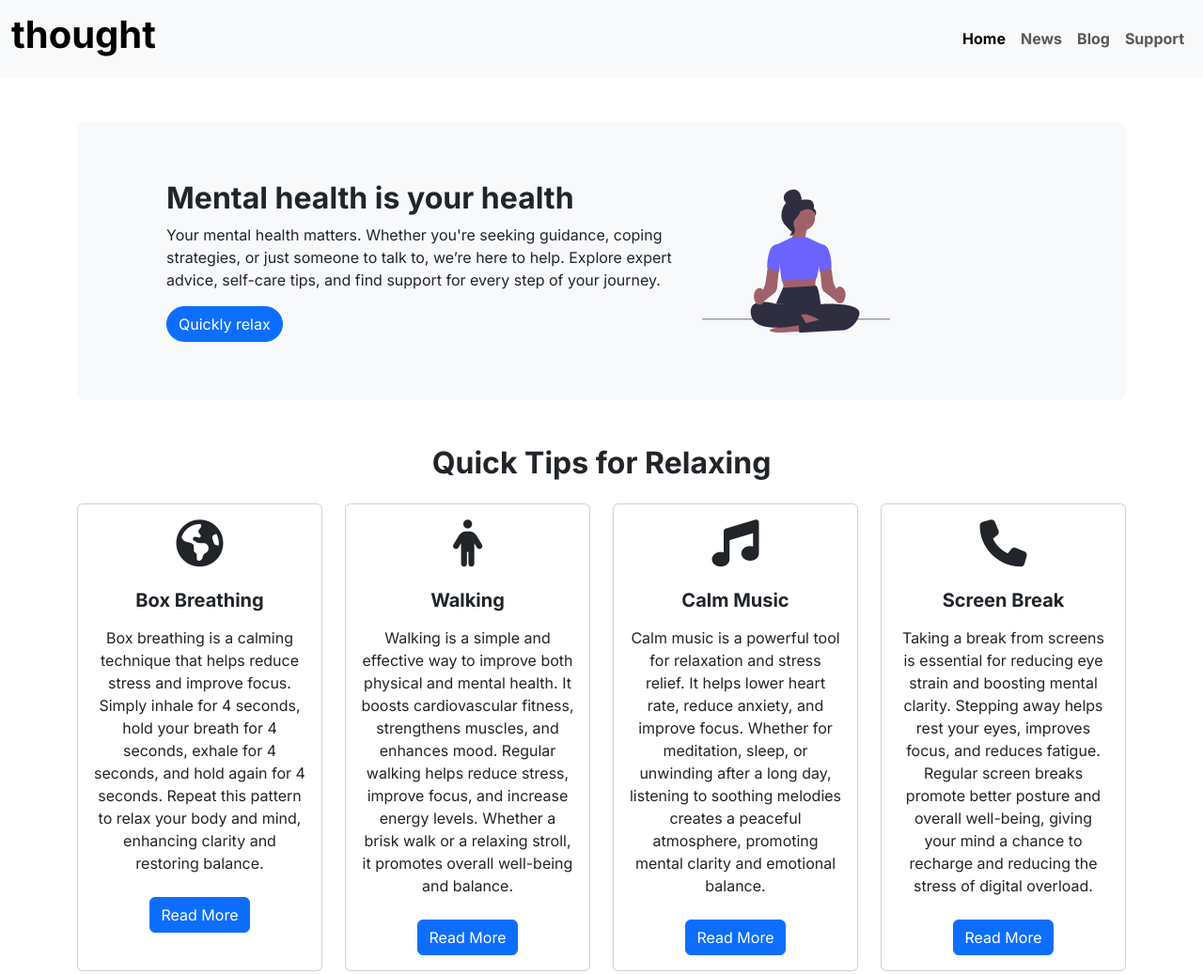
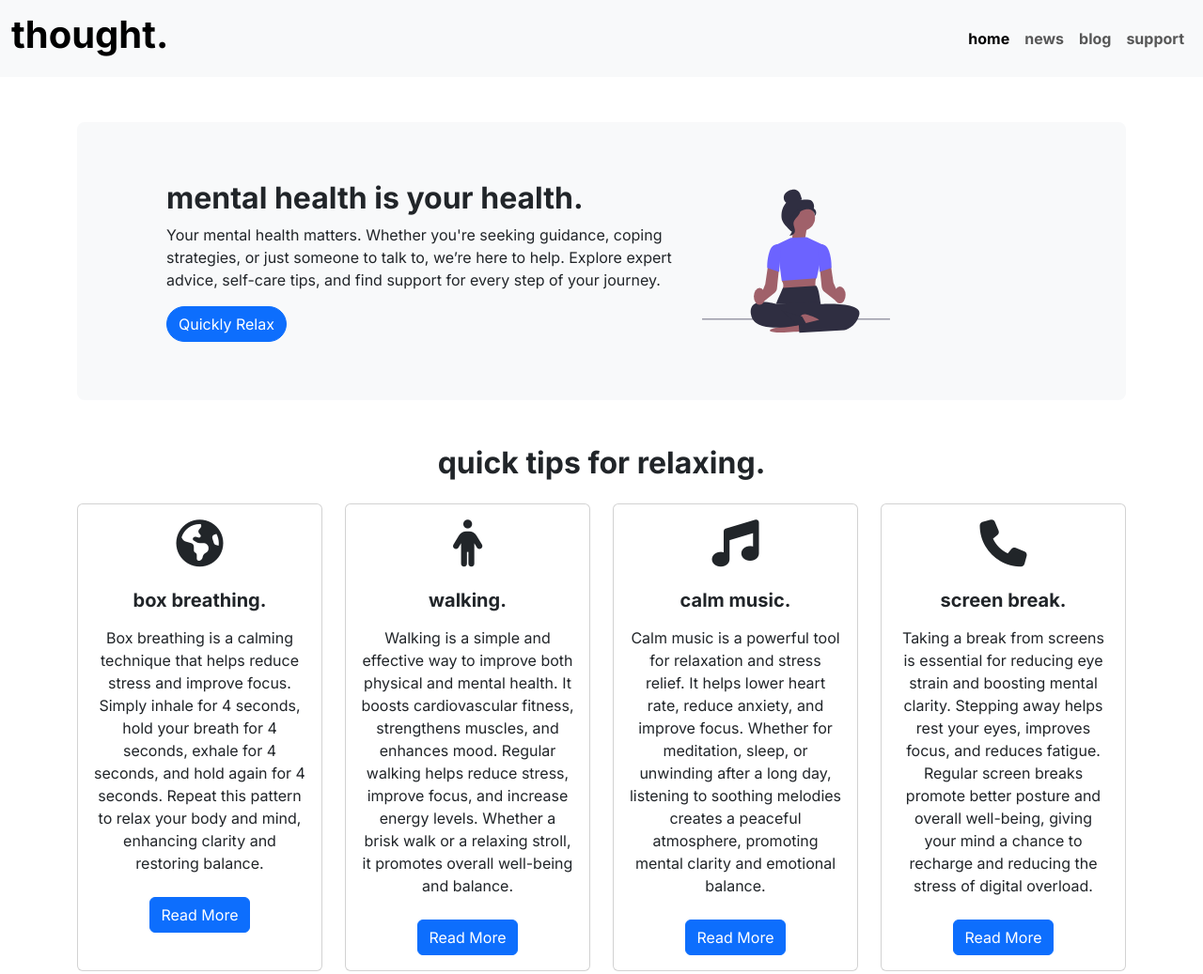
Before and after one commit to Russlyman/thought, a plain HTML site: page index.html in a window 1280 px wide. Shown: the whole page at 94% size. Drawn offline with nearby package versions, Linux system fonts and the light colour scheme.

Commit message:
Add some personality to the headers and force all lowercase

```diff
--- a/assets/css/style.css
+++ b/assets/css/style.css
@@ -16,8 +16,5 @@ h5,
 h6,
 .nav-item {
   font-weight: bold;
-}
-
-h1 {
   text-transform: lowercase;
 }
--- a/index.html
+++ b/index.html
@@ -16,7 +16,7 @@
     <header>
       <nav class="navbar navbar-expand-sm bg-body-tertiary">
         <div class="container-fluid">
-          <a class="navbar-brand" href="#"><h1>Thought</h1></a>
+          <a class="navbar-brand" href="#"><h1>Thought.</h1></a>
           <button
             class="navbar-toggler"
             type="button"
@@ -63,20 +63,20 @@
             />
           </div>
           <div class="col-md-6 order-md-0">
-            <h2>Mental health is your health</h2>
+            <h2>Mental health is your health.</h2>
             <p>
               Your mental health matters. Whether you're seeking guidance,
               coping strategies, or just someone to talk to, we’re here to help.
               Explore expert advice, self-care tips, and find support for every
               step of your journey.
             </p>
-            <a href="#relax" class="btn btn-primary rounded-5">Quickly relax</a>
+            <a href="#relax" class="btn btn-primary rounded-5">Quickly Relax</a>
           </div>
         </div>
       </div>
     </section>
     <section class="container mt-3 mt-lg-5" id="relax">
-      <h2 class="text-center mb-3 mb-sm-4">Quick Tips for Relaxing</h2>
+      <h2 class="text-center mb-3 mb-sm-4">Quick Tips for Relaxing.</h2>
       <div class="row">
         <div class="col-10 offset-1 offset-sm-0 col-sm-6 col-lg-3 mb-3">
           <div class="card h-100">
@@ -86,7 +86,7 @@
                   class="fa-solid fa-earth tips-icon mb-sm-4"
                   aria-hidden="true"
                 ></i>
-                <h5 class="card-title mb-0">Box Breathing</h5>
+                <h5 class="card-title mb-0">Box Breathing.</h5>
               </div>
               <p class="card-text mb-3 mb-sm-4">
                 Box breathing is a calming technique that helps reduce stress
@@ -107,7 +107,7 @@
                   class="fa-solid fa-person tips-icon mb-sm-4"
                   aria-hidden="true"
                 ></i>
-                <h5 class="card-title mb-0">Walking</h5>
+                <h5 class="card-title mb-0">Walking.</h5>
               </div>
               <p class="card-text mb-3 mb-sm-4">
                 Walking is a simple and effective way to improve both physical
@@ -129,7 +129,7 @@
                   class="fa-solid fa-music tips-icon mb-sm-4"
                   aria-hidden="true"
                 ></i>
-                <h5 class="card-title mb-0">Calm Music</h5>
+                <h5 class="card-title mb-0">Calm Music.</h5>
               </div>
               <p class="card-text mb-3 mb-sm-4">
                 Calm music is a powerful tool for relaxation and stress relief.
@@ -150,7 +150,7 @@
                   class="fa-solid fa-phone tips-icon mb-sm-4"
                   aria-hidden="true"
                 ></i>
-                <h5 class="card-title mb-0">Screen Break</h5>
+                <h5 class="card-title mb-0">Screen Break.</h5>
               </div>
               <p class="card-text mb-3 mb-sm-4">
                 Taking a break from screens is essential for reducing eye strain
```
